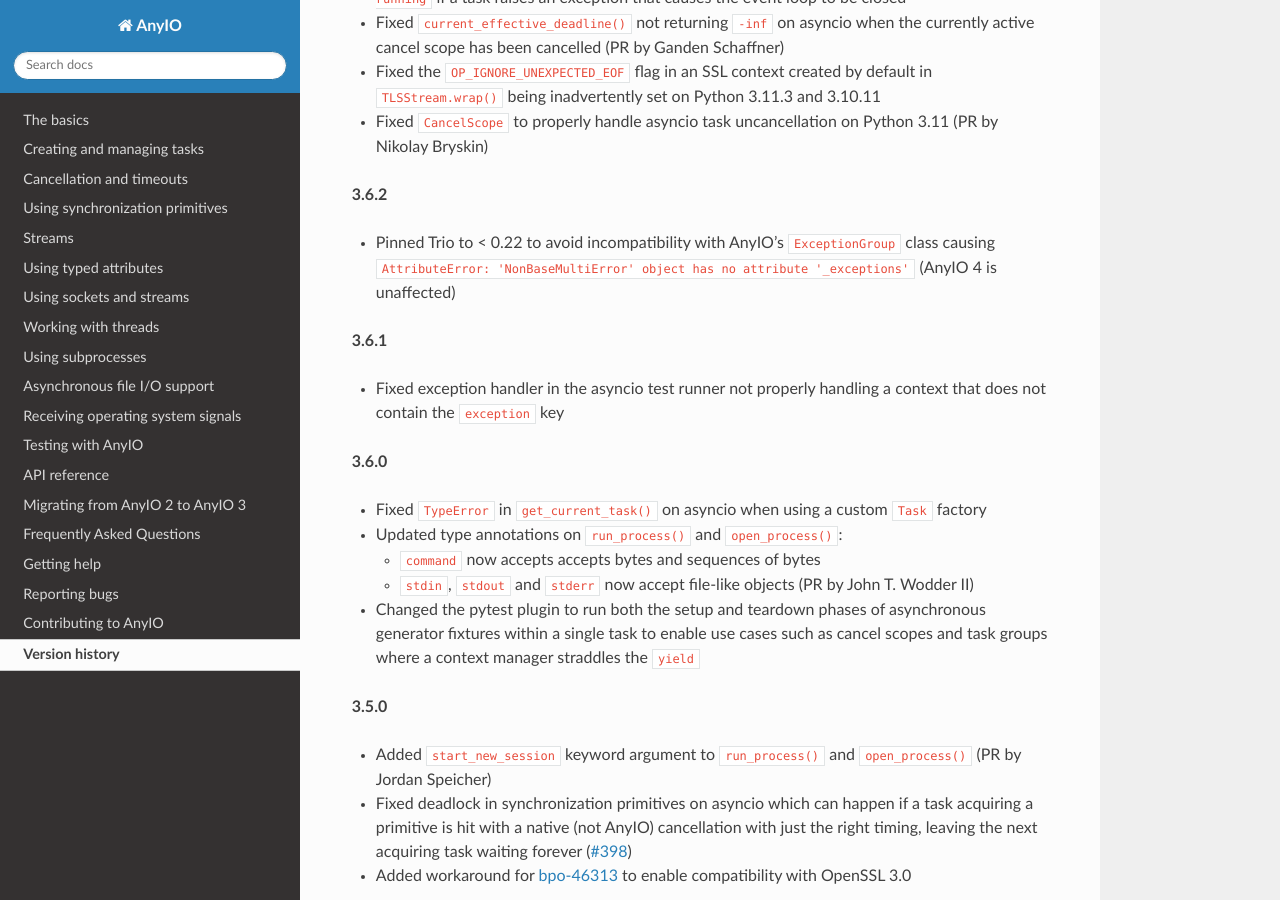
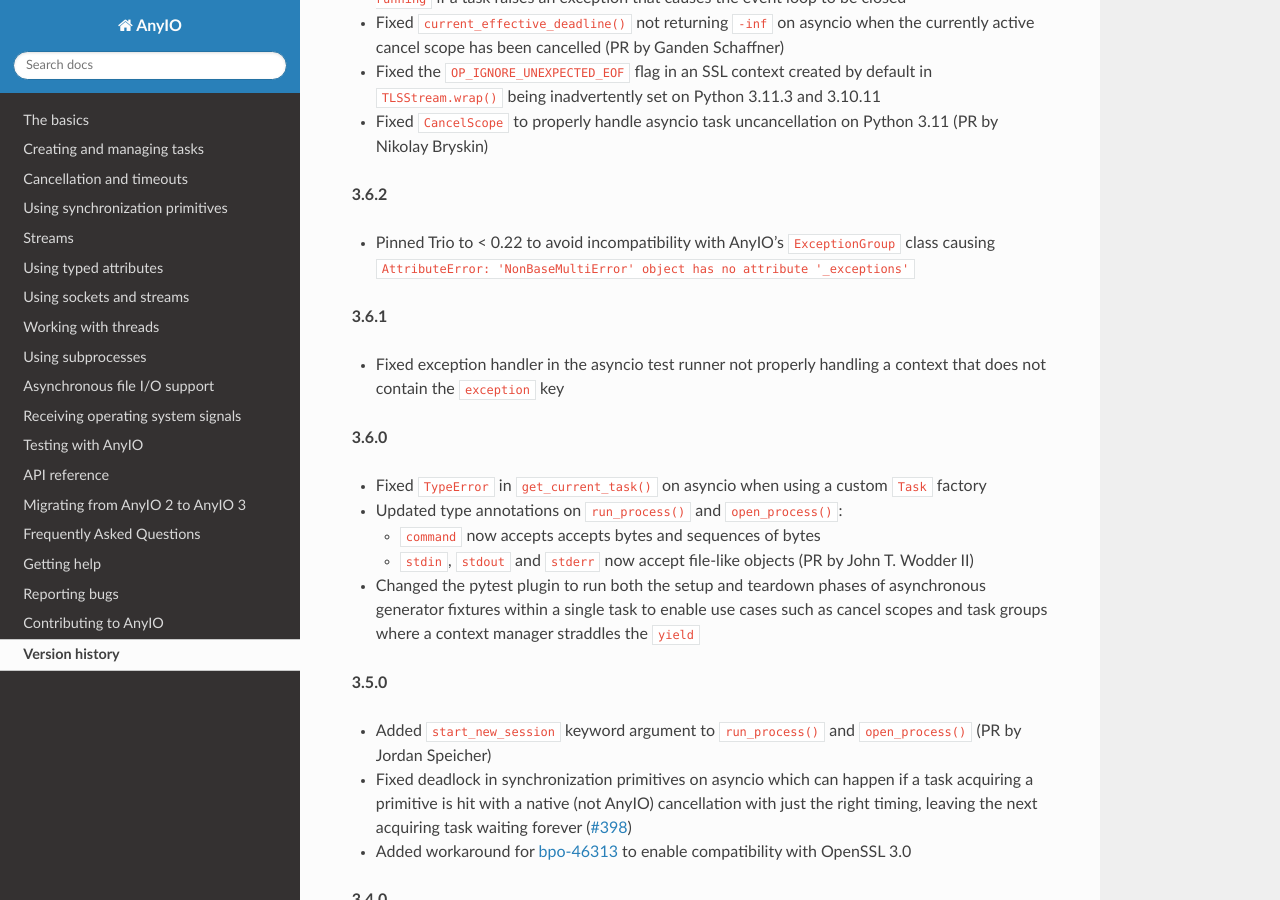
Before and after one commit to agronholm/anyio, a Sphinx documentation site: the page built from docs/versionhistory.rst, in a window 1280 px wide and 900 px high, scrolled down 1097 px. Built offline with Sphinx 7.4.7 and the Read the Docs theme 2.0.0, drawn with Linux system fonts in a browser that asks for light colours; the version number could not be read and is left out.

Commit message:
Removed a potentially confusing comment

```diff
--- a/docs/versionhistory.rst
+++ b/docs/versionhistory.rst
@@ -55,7 +55,6 @@
 
 - Pinned Trio to < 0.22 to avoid incompatibility with AnyIO's ``ExceptionGroup`` class
   causing ``AttributeError: 'NonBaseMultiError' object has no attribute '_exceptions'``
-  (AnyIO 4 is unaffected)
 
 **3.6.1**
 
```
